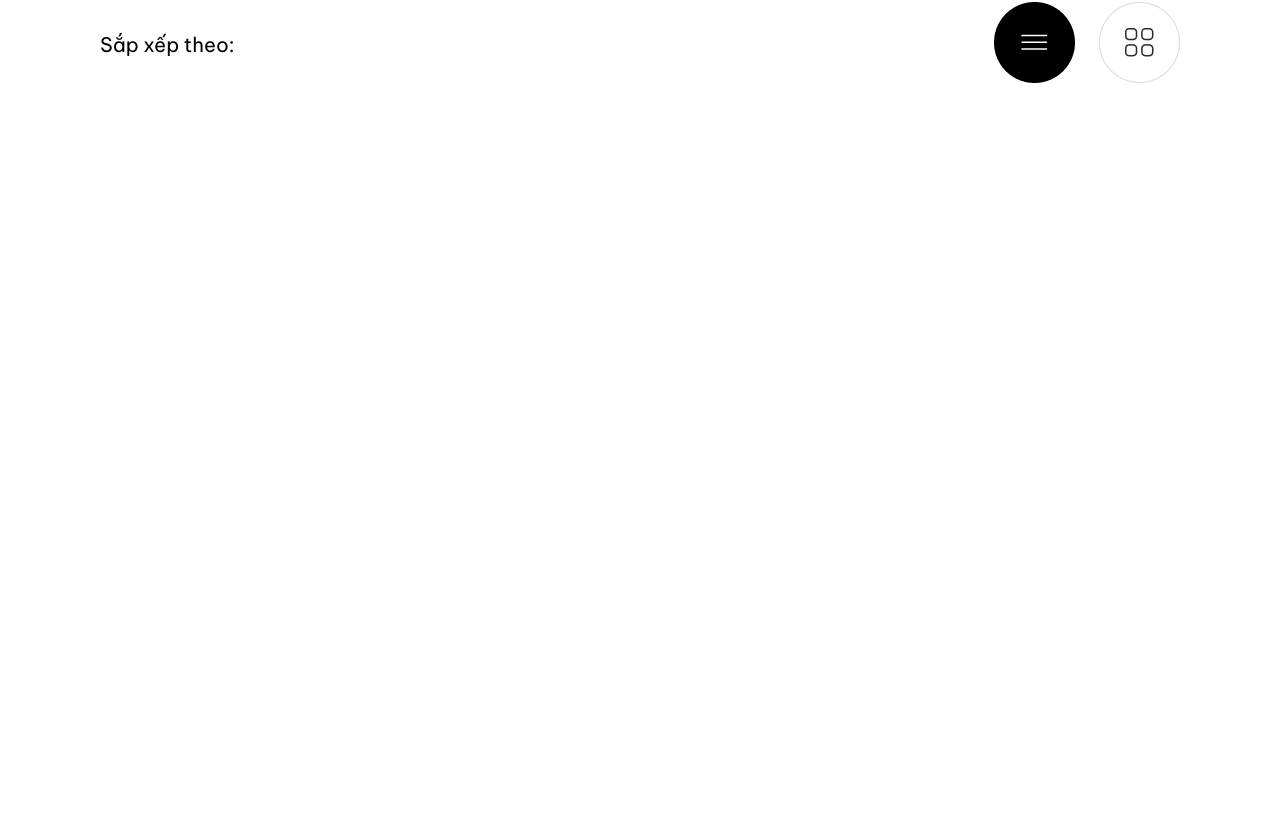
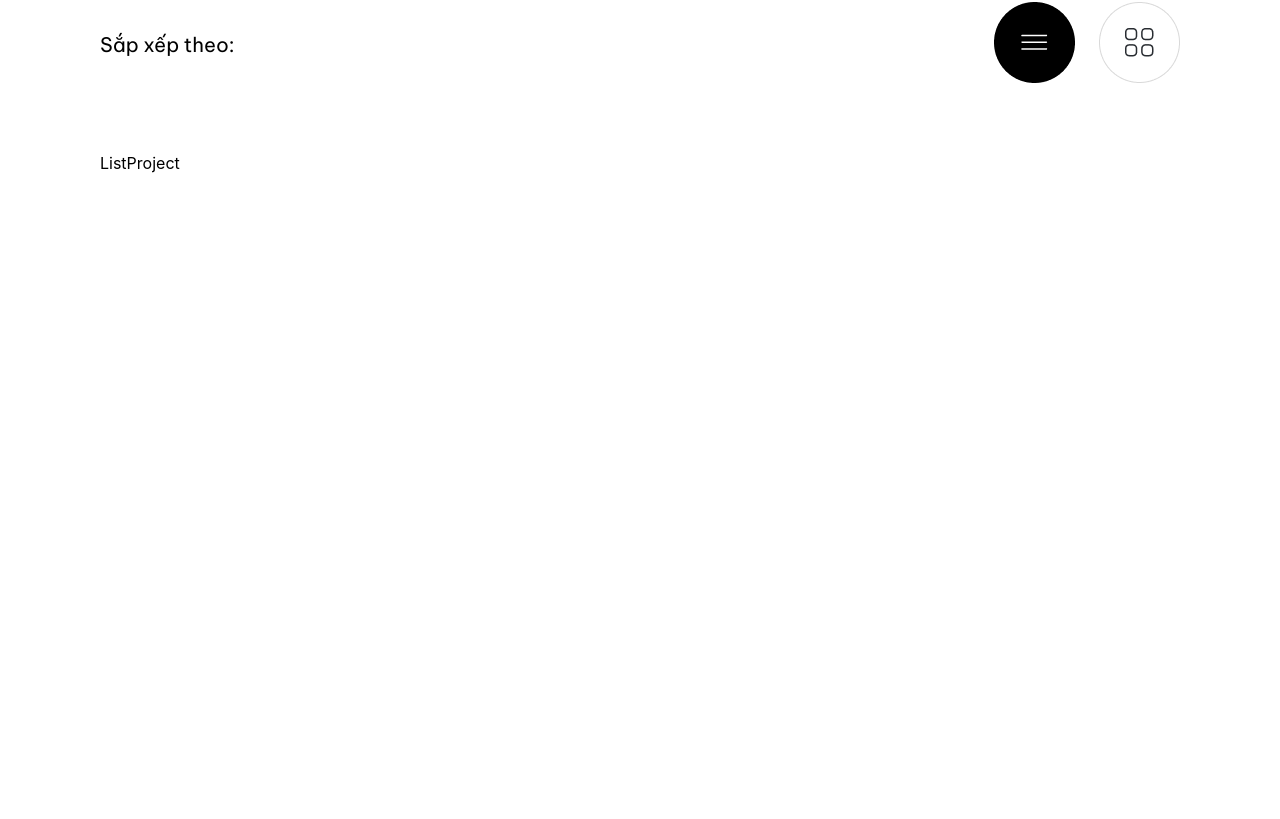
Before and after one commit to tinisang/okhubdemo, a Next.js app: page /project in a window 1280 px wide. Shown: the part 1101-1920 px from the top of the page. Built offline with nearby package versions, Linux system fonts and the light colour scheme.

Commit message:
change className project__list to project__grid

```diff
--- a/components/ListProject.js
+++ b/components/ListProject.js
@@ -0,0 +1,7 @@
+import React from 'react'
+
+export const ListProject = () => {
+  return (
+    <div>ListProject</div>
+  )
+}
--- a/pages/_app.js
+++ b/pages/_app.js
@@ -21,7 +21,7 @@ import '../styles/News/News.css'
 import '../styles/numberPage.css'
 import '../styles/Project/project.css'
 import '../styles/Button/ButtonCategory.css'
-import '../styles/cardProject.css'
+import '../styles/Project/cardProject.css'
 
 function MyApp({ Component, pageProps }) {
   // console.log(headerData);
--- a/pages/project/index.js
+++ b/pages/project/index.js
@@ -6,6 +6,7 @@ import peojectOrderDisplayGridBtn from "../../public/imgs/peojectOrderDisplayGri
 import { CardProject } from "../../components/CardProject";
 import {NumberPage} from "../../components/NumberPage"
 import { useState } from "react";
+import { ListProject } from "../../components/ListProject";
 
 export default function Projects() {
   const [display, setDisplay] = useState(false);
@@ -52,7 +53,7 @@ export default function Projects() {
       </div>
       {
         display ? (
-          <div className="project__list">
+          <div className="project__grid">
           <CardProject title = "Website Coteccons" toDo = {`Interaction & Development`} category = "Thời trang"/>
           <CardProject title = "Website Coteccons" toDo = {`Interaction & Development`} category = "Thời trang"/>
           <CardProject title = "Website Coteccons" toDo = {`Interaction & Development`} category = "Thời trang"/>
@@ -61,7 +62,10 @@ export default function Projects() {
           <CardProject title = "Website Coteccons" toDo = {`Interaction & Development`} category = "Thời trang"/>
       </div>
         ) : (
-          <div className="project__grid"></div>
+          <div className="project__list">
+            <div className=""></div>
+            <ListProject/>
+          </div>
         )
       }
       <div className="project__number--page">
--- a/styles/Project/project.css
+++ b/styles/Project/project.css
@@ -110,19 +110,20 @@
 }
 
 /* ----------------------------------- */
-.project__list {
+.project__grid {
   margin: 0 100px;
   display: grid;
   grid-template-columns: repeat(2, 1fr);
   column-gap: 30px;
 }
 
-.project__list .card__project--container {
+.project__grid .card__project--container {
   margin-top: 70px;
 }
 /* ------------------------------------------- */
-.project__grid {
+.project__list {
   height: 100vh;
+  margin: 0 100px;
 }
 /* -------------------------------------- */
 .project__number--page {
--- a/styles/numberPage.css
+++ b/styles/numberPage.css
@@ -11,7 +11,7 @@
     justify-content: center;
 }
 
-.active{
+.number__page.active{
     background: #000000;
 }
 
```
Also changed, not shown: styles/Project/cardProject.css (renamed from styles/cardProject.css), styles/Project/listProject.css (added).
